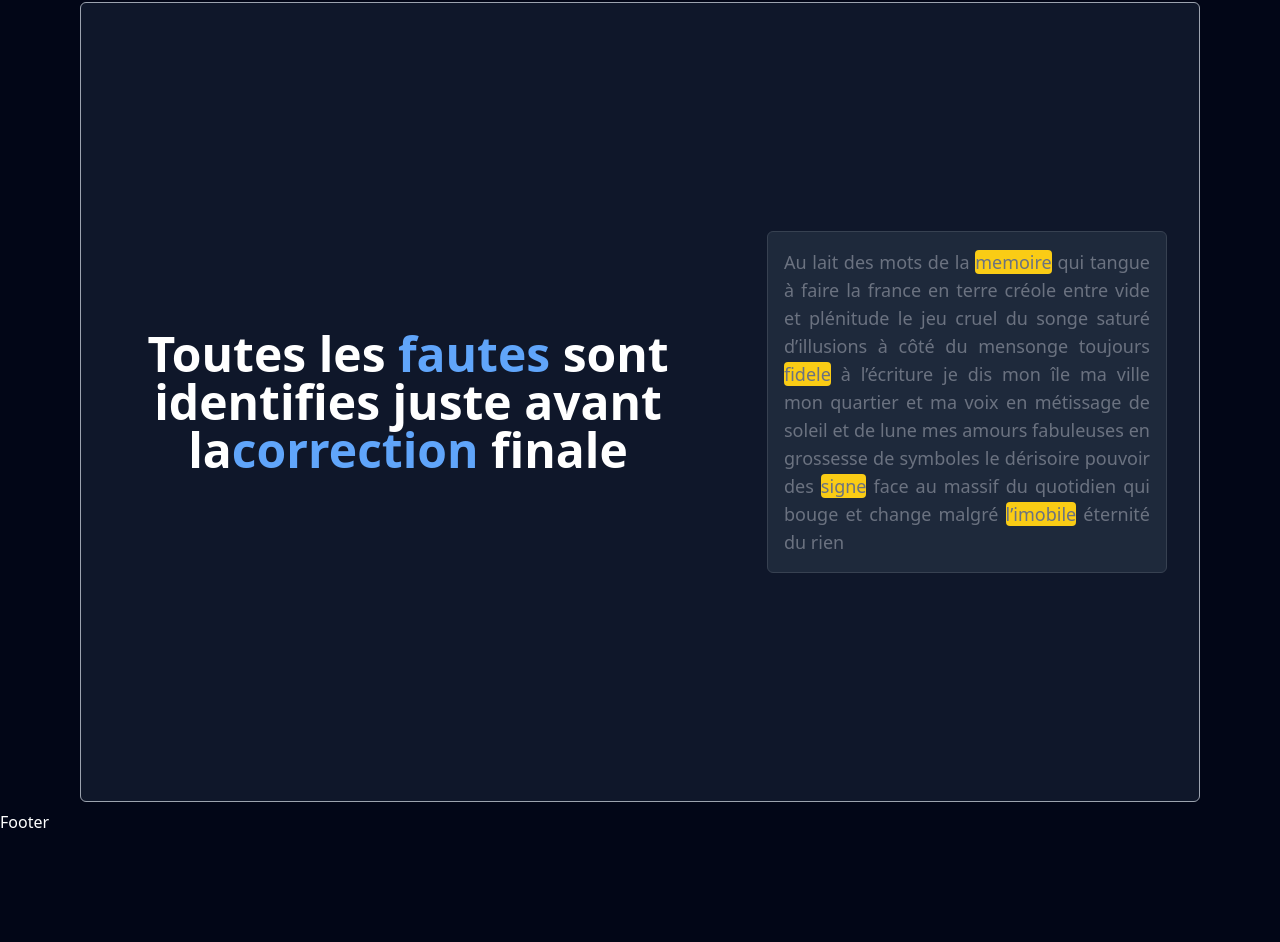
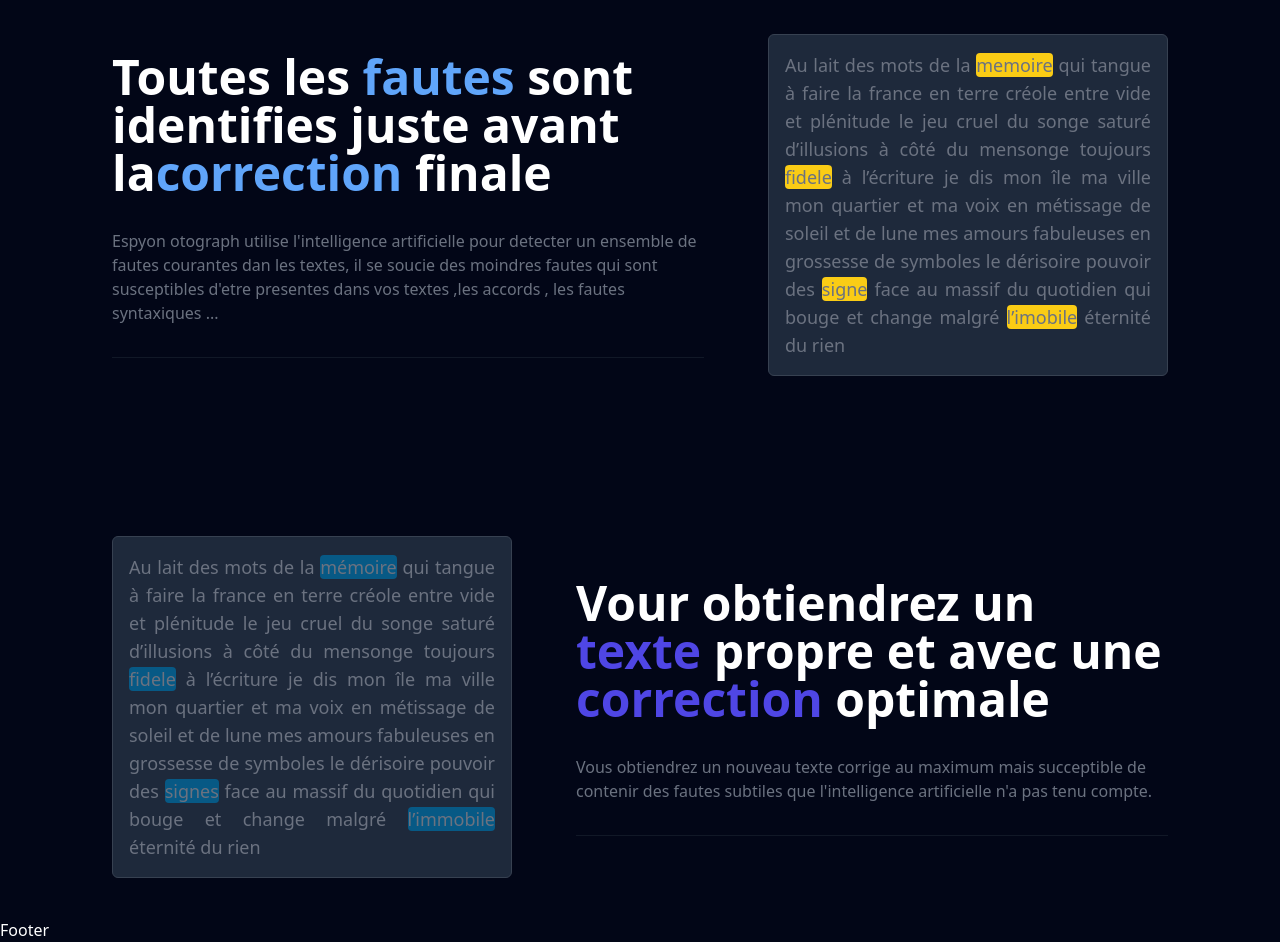
Before and after one commit to sarilusblaise/espyon-otograf, a Next.js app: page / in a window 1280 px wide. Shown: the part 851-1793 px from the top of the page. Before the commit the page ends 1685 px from the top, so only its background shows below. Built offline with nearby package versions, Linux system fonts and the light colour scheme.

Commit message:
added text and new styles to home page section

```diff
--- a/app/page.jsx
+++ b/app/page.jsx
@@ -24,14 +24,24 @@ export default function HomePage() {
 						sign up
 					</Link>
 				</div>
-				<div className='mt-32 md:mt-32 flex flex-col '>
-					<section className='flex flex-col md:flex-row gap-16 justify-center items-center min-h-screen w-full border border-gray-400 rounded-md bg-slate-900  px-2 md:px-8 py-8'>
-						<h3 className='mx-auto max-w-4xl font-display text-3xl text-center font-bold tracking-normal text-white sm:text-5xl '>
-							Toutes les <span className='text-blue-400'>fautes</span> sont
-							identifies juste avant la
-							<span className='text-blue-400'>correction</span> finale
-						</h3>
-						<div className=' bg-slate-800 p-4 rounded-md border border-gray-700 text-lg max-w-[400px]'>
+				<div className='mt-32 md:mt-32 flex flex-col gap-24 '>
+					<section className='flex flex-col md:flex-row gap-16 justify-center items-center  w-full   px-2 md:px-8 py-8'>
+						<div className='border-b  border-gray-900 pb-8'>
+							<h3 className='mx-auto max-w-4xl font-display text-3xl font-bold tracking-normal text-white sm:text-5xl text-left '>
+								Toutes les <span className='text-blue-400'>fautes</span> sont
+								identifies juste avant la
+								<span className='text-blue-400'>correction </span> finale
+							</h3>
+							<p className='text-gray-500 mt-8 text-left'>
+								Espyon otograph utilise l'intelligence artificielle pour
+								detecter un ensemble de fautes courantes dan les textes, il se
+								soucie des moindres fautes qui sont susceptibles d'etre
+								presentes dans vos textes ,les accords , les fautes syntaxiques
+								...
+							</p>
+						</div>
+
+						<div className=' bg-slate-800 p-4 rounded-md border border-gray-700 text-lg md:max-w-[400px]'>
 							<p className='text-gray-500 text-justify'>
 								Au lait des mots de la{' '}
 								<span className='bg-yellow-400 rounded'>memoire</span> qui
@@ -48,6 +58,38 @@ export default function HomePage() {
 							</p>
 						</div>
 					</section>
+					<section className='flex flex-col md:flex-row-reverse gap-16 justify-center items-center  w-full   px-2 md:px-8 py-8'>
+						<div className='border-b  border-gray-900 pb-8'>
+							<h3 className='mx-auto max-w-4xl font-display text-3xl font-bold tracking-normal text-white sm:text-5xl text-left '>
+								Vour obtiendrez un{' '}
+								<span className='text-indigo-600'>texte</span> propre et avec
+								une
+								<span className='text-indigo-600'> correction</span> optimale
+							</h3>
+							<p className='text-gray-500 mt-8 text-left'>
+								Vous obtiendrez un nouveau texte corrige au maximum mais
+								succeptible de contenir des fautes subtiles que l'intelligence
+								artificielle n'a pas tenu compte.
+							</p>
+						</div>
+
+						<div className=' bg-slate-800 p-4 rounded-md border border-gray-700 text-lg md:max-w-[400px]'>
+							<p className='text-gray-500 text-justify'>
+								Au lait des mots de la{' '}
+								<span className='bg-sky-800 rounded'>mémoire</span> qui tangue à
+								faire la france en terre créole entre vide et plénitude le jeu
+								cruel du songe saturé d’illusions à côté du mensonge toujours{' '}
+								<span className='bg-sky-800 rounded'>fidele</span> à l’écriture
+								je dis mon île ma ville mon quartier et ma voix en métissage de
+								soleil et de lune mes amours fabuleuses en grossesse de symboles
+								le dérisoire pouvoir des{' '}
+								<span className='bg-sky-800 rounded'>signes</span> face au
+								massif du quotidien qui bouge et change malgré{' '}
+								<span className='bg-sky-800 rounded'>l’immobile</span> éternité
+								du rien
+							</p>
+						</div>
+					</section>
 				</div>
 			</main>
 		</div>
```
